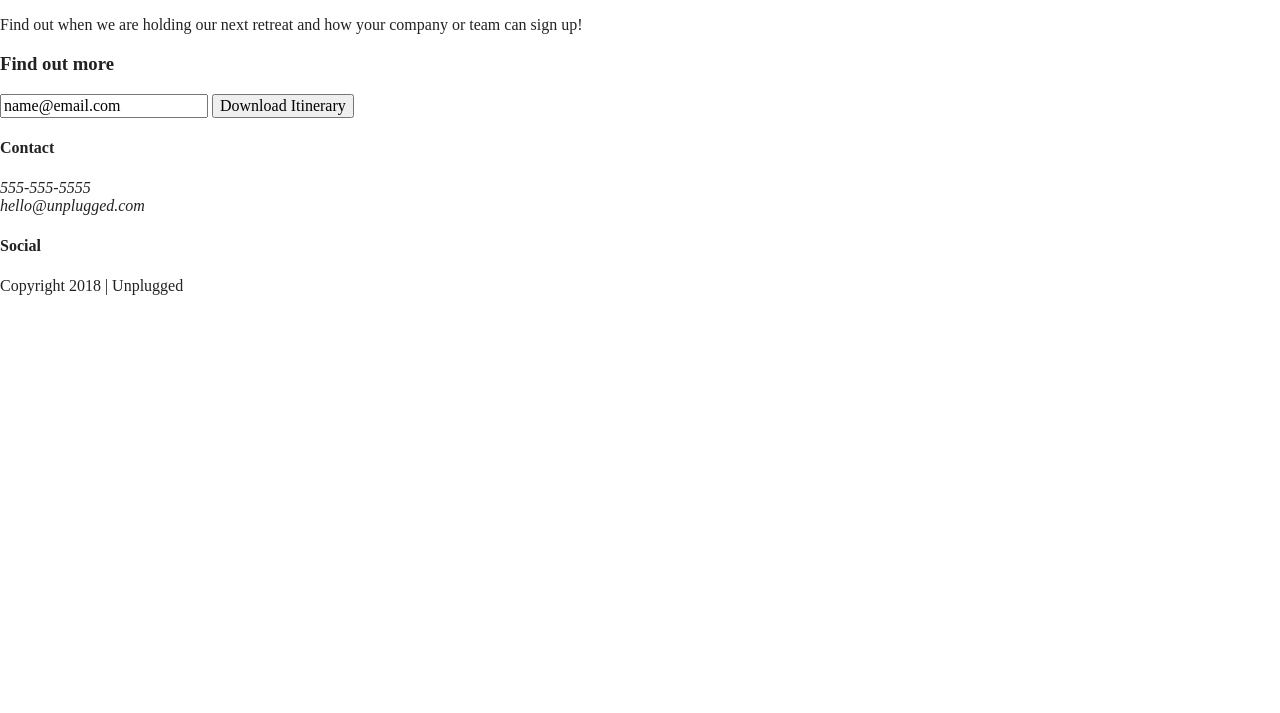
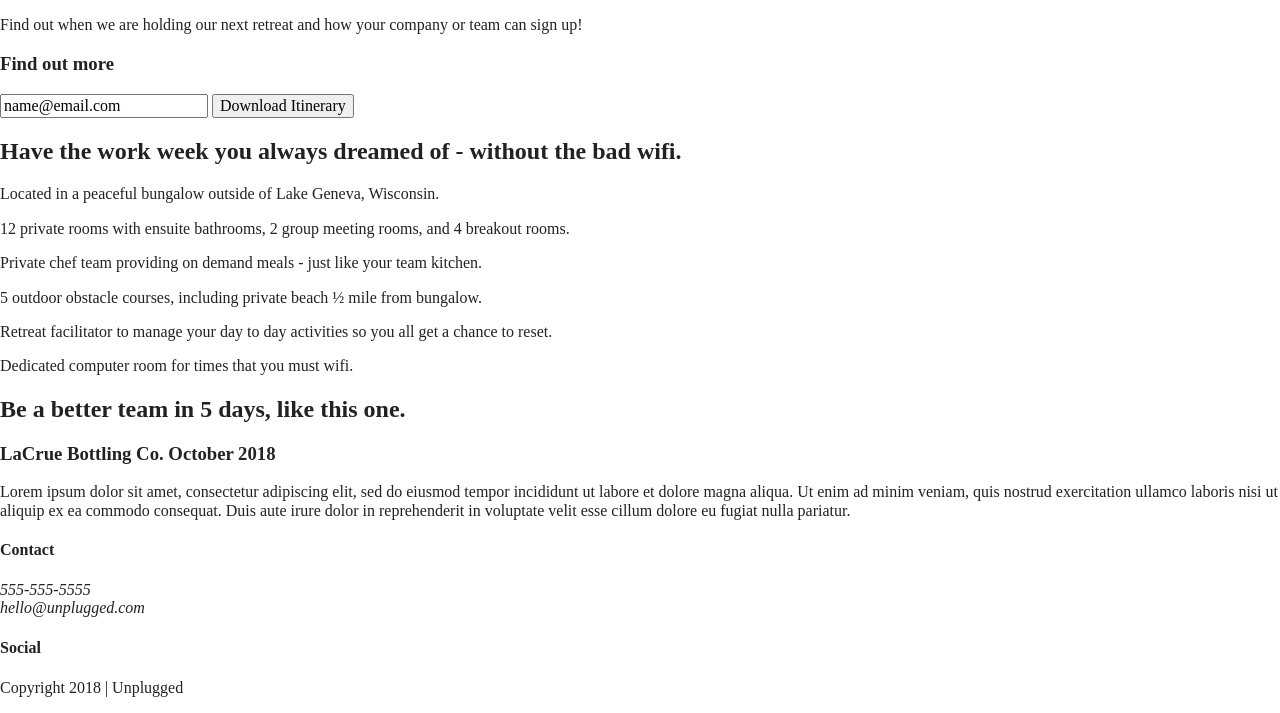
Before and after one commit to priscmo/nature-retreat-website, a website built with Parcel: page index.html in a window 1280 px wide. Shown: the part 176-889 px from the top of the page. Before the commit the page ends 800 px from the top, so only its background shows below. Built offline with nearby package versions, Linux system fonts and the light colour scheme.

Commit message:
Completed homepage

```diff
--- a/index.html
+++ b/index.html
@@ -50,7 +50,9 @@
         <div class="content-wrapper">
           <div class="form-description">
             <h3>Want to join the next retreat?</h3>
-            <p>Find out when we are holding our next retreat and how your company or team can sign up!</p>
+            <p>
+              Find out when we are holding our next retreat and how your company or team can sign up!
+            </p>
           </div>
       </div>
       <div class="form">
@@ -58,11 +60,79 @@
         <input type="text" name="name" value="name@email.com">
         <input type="button" value="Download Itinerary">
       </div>
+    </div>
   </aside>
 
-  </main>
+        <section class="features">
+          <div class="content-wrapper">
+            <h2>Have the work week you always dreamed of - without the bad wifi.</h2>
+            <div class="features-items">
 
-  <footer>
+            <article>
+              <p class="fontawesome-icon">
+              </p>
+              <p class="features-item-description">
+                Located in a peaceful bungalow outside of Lake Geneva, Wisconsin.
+              </p>
+              </article>
+              <article>
+                <p class="fontawsome-icon">
+                </p>
+                <p class="features-item-description">
+                  12 private rooms with ensuite bathrooms, 2 group meeting rooms, and 4 breakout rooms.
+                </p>
+
+                <p class="fontawesome-icon">
+                </p>
+                <p class="features-item-description">
+                  Private chef team providing on demand meals - just like your team kitchen.
+                </p>
+              </article>
+              <article>
+                <p class="fontawesome-icon">
+                </p>
+                <p class="features-item-description">
+                  5 outdoor obstacle courses, including private beach ½ mile from bungalow.
+                </p>
+              </article>
+              <article>
+                <p class="fontawesome-icon">
+                </p>
+                <p class="features-item-description">
+                  Retreat facilitator to manage your day to day activities so you all get a chance to reset.
+                </p>
+              </article>
+              <article>
+              <p class="fontawesome-icon">
+              </p>
+              <p class="features-item-description">
+                Dedicated computer room for times that you must wifi.
+              </p>
+            </article>
+          </div>
+        </div>
+      </section>
+
+      <section class="reviews">
+        <div class="content-wrapper">
+          <h2>Be a better team in 5 days, like this one.</h2>
+          <article>
+            <div>
+              <h3>LaCrue Bottling Co. October 2018</h3>
+              <p>
+                Lorem ipsum dolor sit amet, consectetur adipiscing elit, sed do eiusmod tempor incididunt ut labore et
+                dolore magna aliqua. Ut enim ad minim veniam, quis nostrud exercitation ullamco laboris nisi ut aliquip
+                ex ea commodo consequat. Duis aute irure dolor in reprehenderit in voluptate velit esse cillum dolore eu
+                fugiat nulla pariatur.
+              </p>
+            </div>
+          </article>
+        </div>
+      </section>
+
+    </main> <!-- main wrapper -->
+
+    <footer>
       <div class="content-wrapper">
         <div class="footer-content">
           <div class="contact">
@@ -96,6 +166,7 @@
       </div>
     </footer>
 
+
   <script src="js/vendor/modernizr-3.11.2.min.js"></script>
   <script src="js/plugins.js"></script>
   <script src="js/main.js"></script>
```
